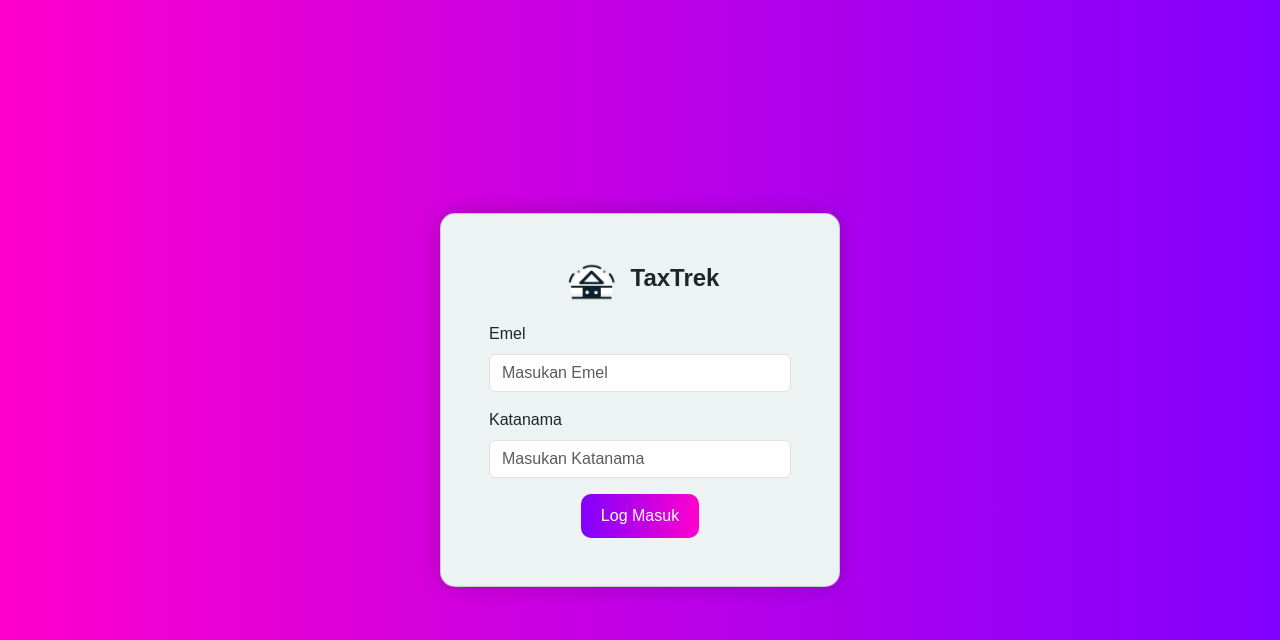
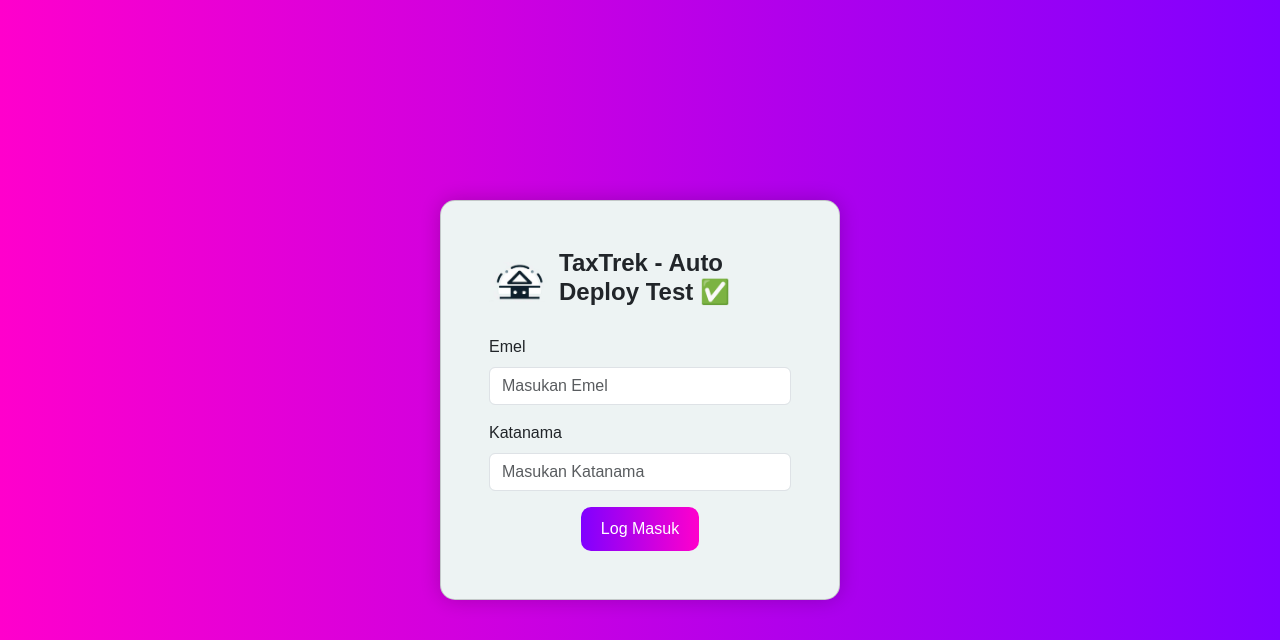
Before and after one commit to mrpixel04/taxtrek, a PHP site: page /flutterapps/ in a window 1280 px wide. Shown: the top 640 px of the page. Run offline with PHP 8.4, Linux system fonts and the light colour scheme.

Commit message:
🧪 Test auto-deployment with visible change
- Added 'Auto Deploy Test ✅' to index.php title
- This will help verify the deployment process is working
- Should appear at https://aplikasi-io.com/taskforce

```diff
--- a/index.php
+++ b/index.php
@@ -82,7 +82,7 @@
       <div class="card-body p-5">
         <div class="logo-container">
           <img src="images/logo.png" alt="TaxTrek Logo" class="logo">
-          <h2 class="title">TaxTrek</h2>
+          <h2 class="title">TaxTrek - Auto Deploy Test ✅</h2>
         </div>
         <form>
           <div class="mb-3">
```
